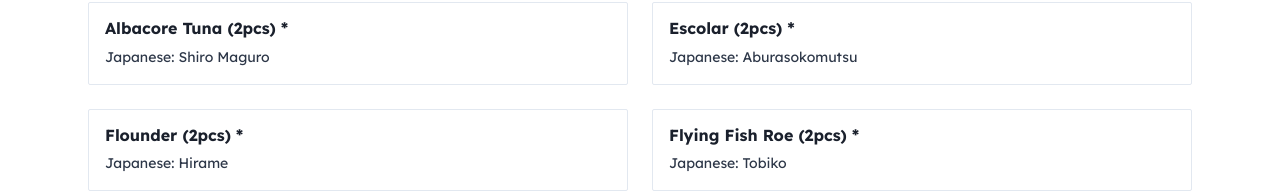
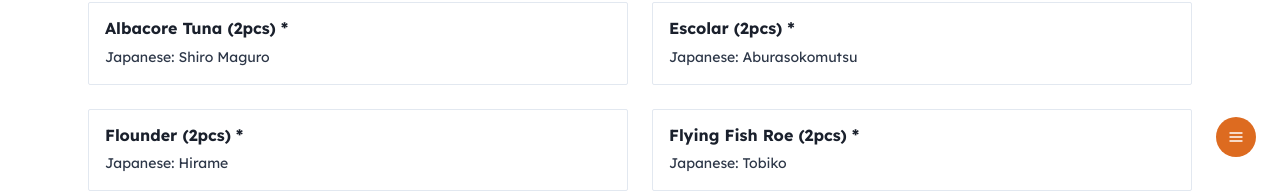
Before and after one commit to banhaclong20/restaurant-inventory-management, a Next.js app: page /menu/Menu in a window 1280 px wide. Shown: the part 619-812 px from the top of the page. Built offline with nearby package versions, Linux system fonts and the light colour scheme.

Commit message:
Added menu list

```diff
--- a/src/lib/layout/Feature.tsx
+++ b/src/lib/layout/Feature.tsx
@@ -43,7 +43,7 @@ export default function Feature() {
             Our Story
           </Text>
           <Heading>Welcome to Oishii Restaurants</Heading>
-          <Text color="gray.500" fontSize="lg">
+          <Text color="gray.500" fontSize={{ base: "sm", md: "md" }}>
             Chef Thanh Nguyen of Oishii is a man of few words. Or so it seems
             from the other side of the sushi bar as I watch him swiftly yet
             meticulously craft, roll, torch, slice, shred and garnish raw fish
--- a/src/lib/styles/globals.css
+++ b/src/lib/styles/globals.css
@@ -25,6 +25,14 @@
   color: #FFF;
 }
 
+/* Page */
+
+.menu-page .chakra-menu__menu-button {
+  position: fixed;
+  bottom: 1.5rem;
+  right: 1.5rem;
+}
+
 /* Footer */
 .footer {
   background-color: #121825;
--- a/src/pages/menu/Menu.tsx
+++ b/src/pages/menu/Menu.tsx
@@ -1,5 +1,19 @@
-import { Flex, Text, Container, SimpleGrid } from "@chakra-ui/react";
+import { HamburgerIcon, TriangleUpIcon, SmallAddIcon } from "@chakra-ui/icons";
+import {
+  Flex,
+  Text,
+  Container,
+  SimpleGrid,
+  Menu as MenuComp,
+  MenuButton,
+  MenuList,
+  MenuItem,
+  IconButton,
+  MenuGroup,
+  MenuDivider,
+} from "@chakra-ui/react";
 import { NextSeo } from "next-seo";
+import Link from "next/link";
 
 import CTABanner from "../../lib/components/CTABanner";
 import {
@@ -14,6 +28,44 @@ import {
 import MenuSection from "./MenuSection";
 import WineList from "./WineList";
 
+const MeneIcon = () => (
+  <MenuComp>
+    <MenuButton
+      as={IconButton}
+      aria-label="Options"
+      icon={<HamburgerIcon />}
+      variant="solid"
+      colorScheme="orange"
+    />
+    <MenuList>
+      <MenuGroup title="MENU">
+        <Link href="/menu#Sushi">
+          <MenuItem icon={<SmallAddIcon />}>Sushi</MenuItem>
+        </Link>
+        <Link href="/menu#Sashimi">
+          <MenuItem icon={<SmallAddIcon />}>Sashimi</MenuItem>
+        </Link>
+        <Link href="/menu#Maki Roll">
+          <MenuItem icon={<SmallAddIcon />}>Maki Roll</MenuItem>
+        </Link>
+        <Link href="/menu#Oishii Specialty">
+          <MenuItem icon={<SmallAddIcon />}>Oishii Specialty</MenuItem>
+        </Link>
+        <Link href="/menu#dinner-menu">
+          <MenuItem icon={<SmallAddIcon />}>Dinner Menu</MenuItem>
+        </Link>
+        <Link href="/menu#wines-sake-menu">
+          <MenuItem icon={<SmallAddIcon />}>Wine | Sake Menu</MenuItem>
+        </Link>
+      </MenuGroup>
+      <MenuDivider />
+      <Link href="/menu#">
+        <MenuItem icon={<TriangleUpIcon />}>Go to Top</MenuItem>
+      </Link>
+    </MenuList>
+  </MenuComp>
+);
+
 const Menu = () => {
   return (
     <Flex
@@ -23,6 +75,7 @@ const Menu = () => {
       gap={4}
       mb={8}
       w="full"
+      className="menu-page"
     >
       <NextSeo title="Menu" />
       <CTABanner
@@ -144,6 +197,7 @@ const Menu = () => {
         data={WINES.RED_WINES_FULL_BODY}
       />
       <WineList category="NIHONSHU – SAKE" data={WINES.NIHONSHU_SAKE} />
+      <MeneIcon />
     </Flex>
   );
 };
--- a/src/pages/menu/MenuSection.tsx
+++ b/src/pages/menu/MenuSection.tsx
@@ -85,7 +85,7 @@ const Item = ({ name, desc, image, badge, isRaw, moreSpace }: ItemProps) => {
 
 const MenuSection = ({
   category,
-  data,
+  data = [],
   isSubMenu = false,
 }: MenuSectionProps) => {
   return (
@@ -96,6 +96,7 @@ const MenuSection = ({
       gap={4}
       mb={8}
       w="full"
+      id={category}
     >
       <Container maxW="6xl">
         <SimpleGrid columns={{ base: 1 }}>
```
